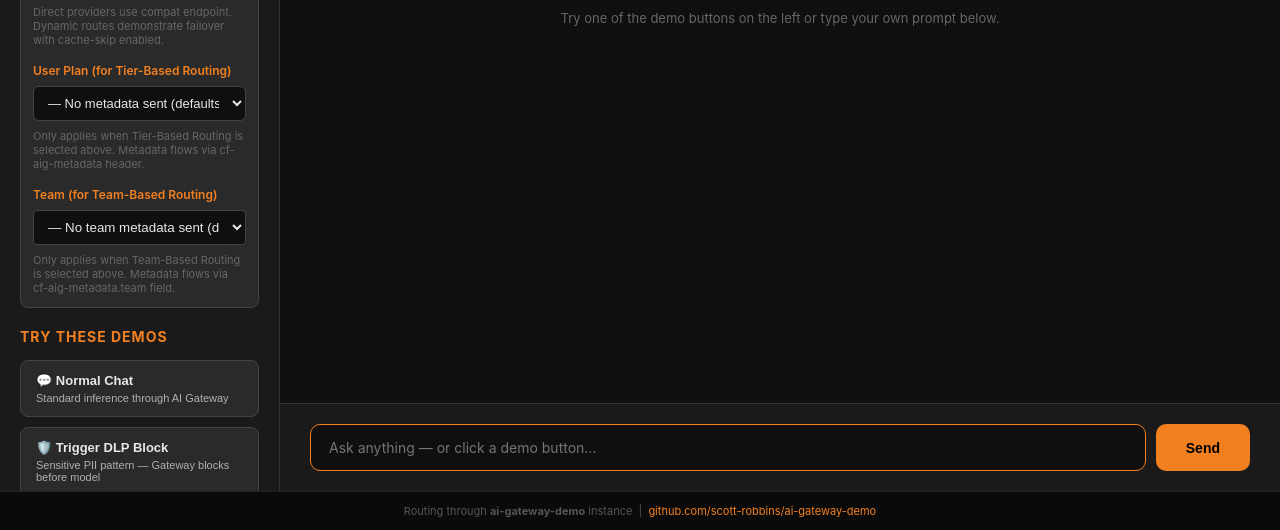
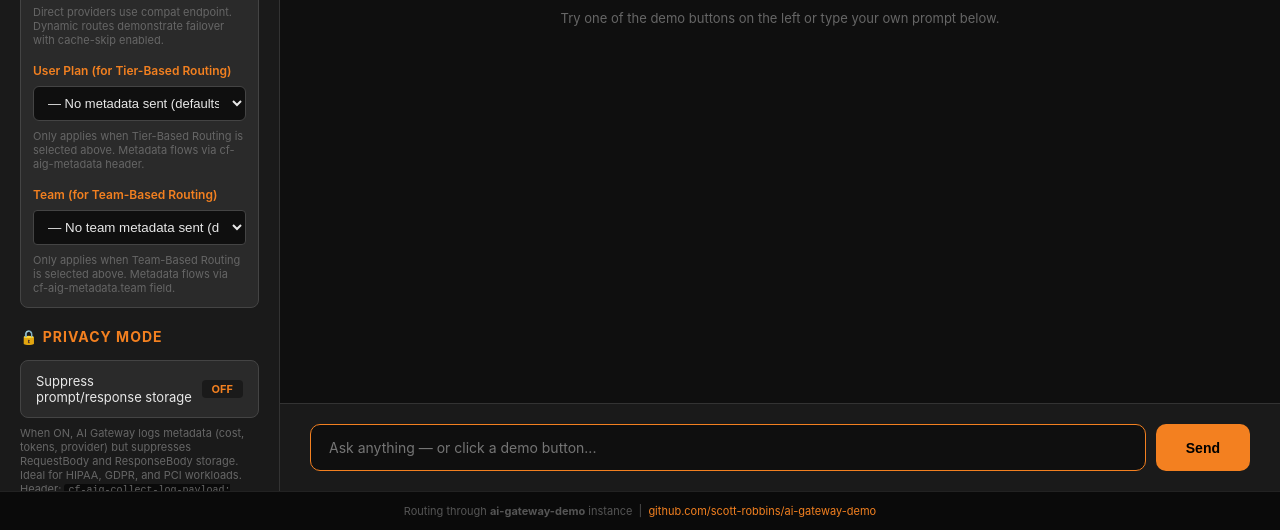
Before and after one commit to scott-robbins/ai-gateway-demo, a website: page public/index.html in a window 1280 px wide. Shown: the part 270-800 px from the top of the page. Drawn offline with Linux system fonts and the light colour scheme.

Commit message:
Add Privacy Mode toggle HTML — sidebar section with button and description

```diff
--- a/public/index.html
+++ b/public/index.html
@@ -290,7 +290,13 @@
 			</select>
 			<p style="font-size: 11px; color: #666; margin-top: 8px;">Only applies when Team-Based Routing is selected above. Metadata flows via cf-aig-metadata.team field.</p>
 			</div>
-			<h2>Try These Demos</h2>
+			<h2>🔒 Privacy Mode</h2>
+			<button id="privacy-toggle" class="privacy-toggle" type="button">
+				<span>Suppress prompt/response storage</span>
+				<span class="state-indicator" id="privacy-state">OFF</span>
+			</button>
+			<p style="font-size: 11px; color: #666; margin-top: -12px; margin-bottom: 20px;">When ON, AI Gateway logs metadata (cost, tokens, provider) but suppresses RequestBody and ResponseBody storage. Ideal for HIPAA, GDPR, and PCI workloads. Header: <code style="background: #0a0a0a; padding: 1px 4px; border-radius: 3px; font-size: 10px;">cf-aig-collect-log-payload: false</code></p>
+						<h2>Try These Demos</h2>
 			<button class="demo-button" data-prompt="Hello! What can you do?">
 				<span class="label">💬 Normal Chat</span>
 				<span class="description">Standard inference through AI Gateway</span>
```
